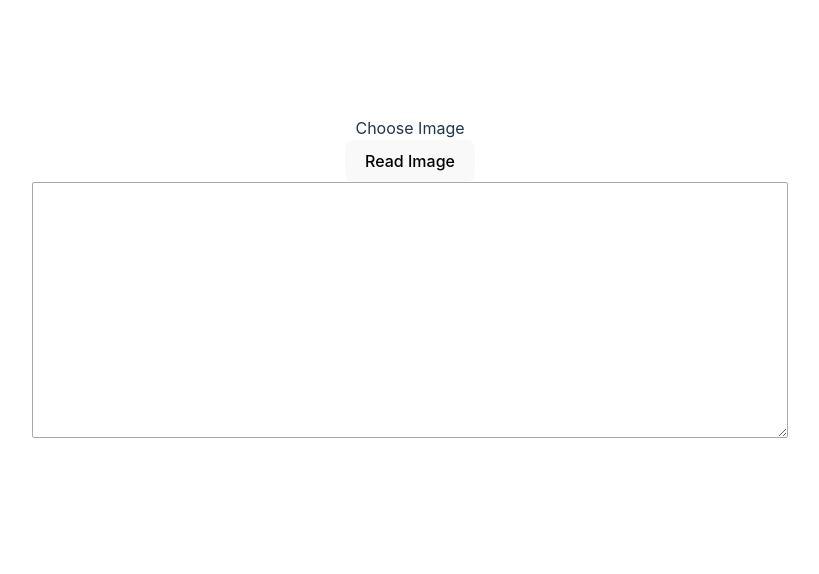
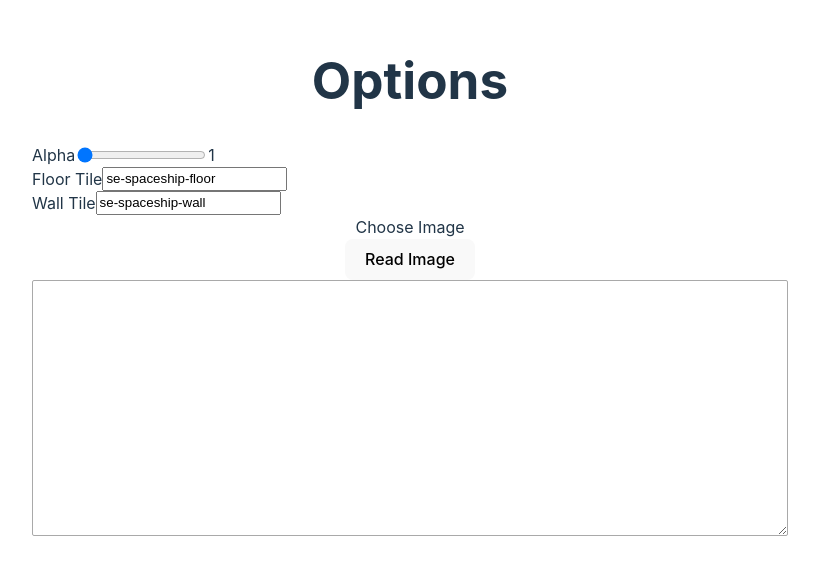
Before and after one commit to bbugh/factorio-spaceship-blueprint-generator, a Svelte app in the folder apps/se-spaceship-web/: page / in a window 1280 px wide. Shown: the part 120-694 px from the top of the page, without its empty margins (230-1049 px from the left). Built offline with nearby package versions, Linux system fonts and the light colour scheme; what image-to-blueprint would draw is missing.

Commit message:
Pass through alpha/wall/floor options

```diff
--- a/apps/se-spaceship-web/src/App.svelte
+++ b/apps/se-spaceship-web/src/App.svelte
@@ -4,6 +4,9 @@
 
   let blueprint = '';
   let error = '';
+  let alpha=1;
+  let floorTile = "se-spaceship-floor";
+  let wallTile = "se-spaceship-wall";
 
   document.addEventListener('paste', async (event) => {
     error = '';
@@ -14,7 +17,7 @@
         const arrayBuffer = await blob.arrayBuffer();
         const uint8Array = new Uint8Array(arrayBuffer);
         try {
-          const result = getBlueprintFromImage(uint8Array);
+          const result = getBlueprintFromImage(uint8Array, alpha, floorTile, wallTile);
           blueprint = result.base64
           console.log(blueprint);
 
@@ -58,6 +61,31 @@ let fileinput;
 </script>
 
 <main>
+
+  <div>
+    <h1>Options</h1>
+
+    <div style="display: flex; flex-direction: row;">
+      <label for="alpha">Alpha</label>
+      <input type="range" min="1" max="254" class="slider" bind:value={alpha}>
+      <div>{alpha}</div>
+    </div>
+
+    <div style="display: flex; flex-direction: row;">
+      <label for="floorTile">Floor Tile</label>
+      <input type="text" bind:value={floorTile}>
+    </div>
+
+    <div style="display: flex; flex-direction: row;">
+      <label for="wallTile">Wall Tile</label>
+      <input type="text" bind:value={wallTile}>
+    </div>
+    <!-- <input type="range" min="1" max="254" class="slider" bind:value={alpha}>
+    <div>{alpha}</div> -->
+
+    <!-- <input type="text" bind:value={floorTile}>
+    <input type="text" bind:value={wallTile}> -->
+  </div>
 
   <div class="chan" on:click={()=>{fileinput.click();}} on:keydown={()=>{fileinput.click();}} >Choose Image</div>
   <div class="error">{error}</div>
```
Also changed, not shown: 1 other file (tests, documents, lock files or other folders).
